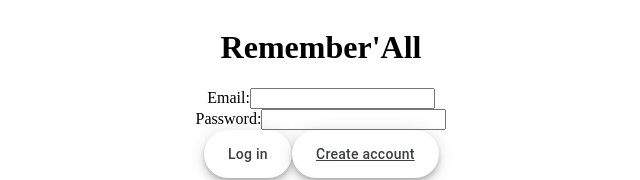
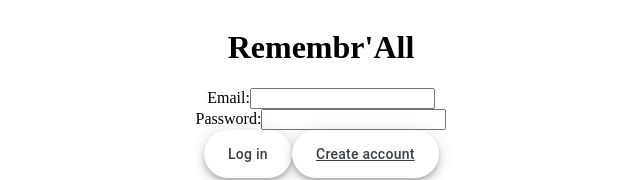
Before and after one commit to katribu/Remembrall-FrontEnd, a React (Create React App) app: page /login in a window 1280 px wide. Shown: the top 180 px of the page, without its empty margins (319-959 px from the left). Built offline with nearby package versions, Linux system fonts and the light colour scheme.

Commit message:
OCD cleanup

```diff
--- a/public/index.html
+++ b/public/index.html
@@ -24,7 +24,7 @@
       work correctly both with client-side routing and a non-root public URL.
       Learn how to configure a non-root public URL by running `npm run build`.
     -->
-    <title>React App</title>
+    <title>Remembr'All</title>
     <!-- Eirik's API Key -->
     <!-- <script src="https://maps.googleapis.com/maps/api/js?key=AIzaSyB_fghSuT2l5ISd_tPq45DYloBvPsLlJGc"></script> -->
   </head>
--- a/src/components/LandingPage.js
+++ b/src/components/LandingPage.js
@@ -3,53 +3,41 @@ import { Link } from 'react-router-dom';
 import '../App.css';
 import jwtDecode from 'jwt-decode';
 
+
 const headerStyle = {
     color: 'red',
-}
-
-
+};
 
 export function LandingPage(props) {
     const { history } = props;
-    //Check if we have a token in local storage
+
+    // Check if we have a token in local storage
     const token = localStorage.getItem('TWITTER_TOKEN');
 
-    //If not - redirect to /login
-    if(!token) {
+    // If not - redirect to /login
+    if (!token) {
         history.replace('/login');
         return;
-    }
+    };
 
-    //Else - get info from token and show in UI
- /*    const payload = jwtDecode(token);
-    this.setState({
-        user: payload,
-    });  */
+    // Else - get info from token and show in UI
+    /*    const payload = jwtDecode(token);
+       this.setState({
+           user: payload,
+       });  */
 
-    //Fetch tweets from server
-
+    // Fetch tweets from server
     history.replace('/profile');
 
     return;
-     /*    <div className="mainDiv">
-            <div>
-                <h1 style={{headerStyle}}>Remember'All</h1>
-            </div>
-            <div>
-                <Link to="/login" className='linkButton'>Log in</Link>
-            </div>
-            <div>
-                <Link to="/signup" className='linkButton'>Sign up</Link>
-            </div>
-        </div> */
-}
+};
 
 
 export function SignUp() {
-    return(
+    return (
         <div className="mainDiv">
             <div>
-                <h1 style={{headerStyle}}>Remember'All</h1>
+                <h1 style={{ headerStyle }}>Remembr'All</h1>
             </div>
             <div>
                 <label>Name:</label>
@@ -60,15 +48,15 @@ export function SignUp() {
                 <input type={"email"}></input>
             </div>
             <div>
-                <label>Password</label>
+                <label>Password:</label>
                 <input type={"password"}></input>
             </div>
             <div>
-                <Link to="/signup" className='linkButton'>Sign up</Link>
+                <Link to="/signup" className='linkButton'>Sign Up</Link>
             </div>
             <div>
                 <Link to="/" className='linkButton'>Back</Link>
             </div>
         </div>
     )
-}
+};
--- a/src/components/LogIn.js
+++ b/src/components/LogIn.js
@@ -2,13 +2,12 @@ import React from "react"
 import { getLoginToken } from "../functions/fetch"
 import { Link } from 'react-router-dom';
 import '../App.css';
-import { Profile } from "./Profile";
 
 export function LogIn(props) {
 
-    const [email,setEmail] = React.useState("");
-    const [password,setPassword] = React.useState("")
-    const [error,setError] = React.useState(null);
+    const [email, setEmail] = React.useState("");
+    const [password, setPassword] = React.useState("");
+    const [error, setError] = React.useState(null);
 
     const handlePasswordInputChange = (event) => {
         setPassword(event.target.value);
@@ -18,36 +17,37 @@ export function LogIn(props) {
         setEmail(event.target.value)
     }
 
-    const handleLoginAttempt = async () =>{
-        try{
-            //make a request to create a token
-            const {error,token} = await getLoginToken(email,password)
-            //check if successful
-            if(error){
+    const handleLoginAttempt = async () => {
+        try {
+            // Make a request to create a token
+            const { error, token } = await getLoginToken(email, password);
+
+            // Check if successful
+            if (error) {
                 throw new Error(error)
             }
 
-            if(!token){
-                throw new Error('Something went wrong....')
+            if (!token) {
+                throw new Error('Something went wrong...')
             }
-            // add token to local storage
-            localStorage.setItem('TWITTER_TOKEN',token)
-            //redirect to LandingPage.js
+
+            // Add token to local storage
+            localStorage.setItem('TWITTER_TOKEN', token)
+
+            // Redirect to /profile
             props.history.replace('/profile')
 
-        }catch(error){
+        } catch (error) {
             setError(error)
         }
-
-
     }
 
 
 
-    return(
+    return (
         <div className="mainDiv">
             <div>
-                <h1>Remember'All</h1>
+                <h1>Remembr'All</h1>
             </div>
             <div>
                 <label>Email:</label>
@@ -68,11 +68,13 @@ export function LogIn(props) {
             <div>
             </div>
             <button className='linkButton' onClick={handleLoginAttempt}>Log in</button>
-                {/* <Link to="/profile" className='linkButton' onClick={handleLoginAttempt}>Log in</Link> */}
             <div>
                 <Link to="/signup" className='linkButton'>Create account</Link>
             </div>
+
+            {/* If error is truthy, show error message under the button */}
             {error && <div>{error.message}</div>}
+
         </div>
     )
 }
--- a/src/components/Profile.js
+++ b/src/components/Profile.js
@@ -12,13 +12,14 @@ export function Profile(props) {
     const [remembralls, setRemembralls] = useState(false);
     const [buttonText, setButtonText] = useState('Hide Upcoming Remembr\'alls');
 
-    //Check if you are logged in - lines 16 -24
+    // Check if you are logged in - lines 16 -24
     const { history } = props;
-    //Check if we have a token in local storage
+
+    // Check if we have a token in local storage
     const token = localStorage.getItem('TWITTER_TOKEN');
 
-    //If not - redirect to /login
-    if(!token) {
+    // If no token in local storage - redirect to /login
+    if (!token) {
         history.replace('/login');
         return;
     }
@@ -51,8 +52,6 @@ export function Profile(props) {
                     <button>Set Remembr'all</button>
                 </Link>
             </div>
-
-
         </div>
     )
 }
--- a/src/components/Users.js
+++ b/src/components/Users.js
@@ -1,7 +1,7 @@
 import { Component } from "react";
 import { getUsersFromServer } from "../functions/fetch";
 
-// *Need to use hooks if we are to use functional components with async JS
+// Need to use hooks if we are to use functional components with async JS
 
 export class Users extends Component {
 
--- a/src/functions/fetch.js
+++ b/src/functions/fetch.js
@@ -9,11 +9,11 @@ export async function getUsersFromServer() {
     return data;
 }
 
-//get LogIn Token to Sign In
-export async function getLoginToken(email,password){
+// Get LogIn Token to Sign In
+export async function getLoginToken(email, password) {
     const response = await fetch(`${API_URL}/login`, {
-        method:"POST",
-        headers:{
+        method: "POST",
+        headers: {
             'Content-Type': 'application/json'
         },
         body: JSON.stringify({
--- a/src/functions/notifications.js
+++ b/src/functions/notifications.js
@@ -1,6 +1,5 @@
 
-// first can try to randomize function times for the alarm type notifications
-
+// First try to randomize function times for the alarm type notifications
 export default function firstNotification(chosenTime) {
     const date = new Date()
     let timeOfDay = date.toLocaleString('no-NO', {
@@ -22,8 +21,9 @@ export default function firstNotification(chosenTime) {
     }
 }
 
+
 // Randomize function for use with random pushes within set time.
-function randomizeSetTime(startTime, endTime){
+function randomizeSetTime(startTime, endTime) {
     const hours = startTime + (Math.floor(Math.random() * (endTime - startTime)))
     const minutes = Math.floor(Math.random() * 60)
     const hoursString = hours.toLocaleString('no-NO', { minimumIntegerDigits: 2, });
--- a/src/index.css
+++ b/src/index.css
@@ -1,5 +1,4 @@
 /* Styles for component: Profile  */
-
 .hidden {
   display: none;
 }
```
Also changed, not shown: src/App.css (+4 -4 lines), src/App.js (+0 -59 lines), src/components/Map.js (+21 -21 lines). Lines whose indentation alone changed are shown as unchanged.
